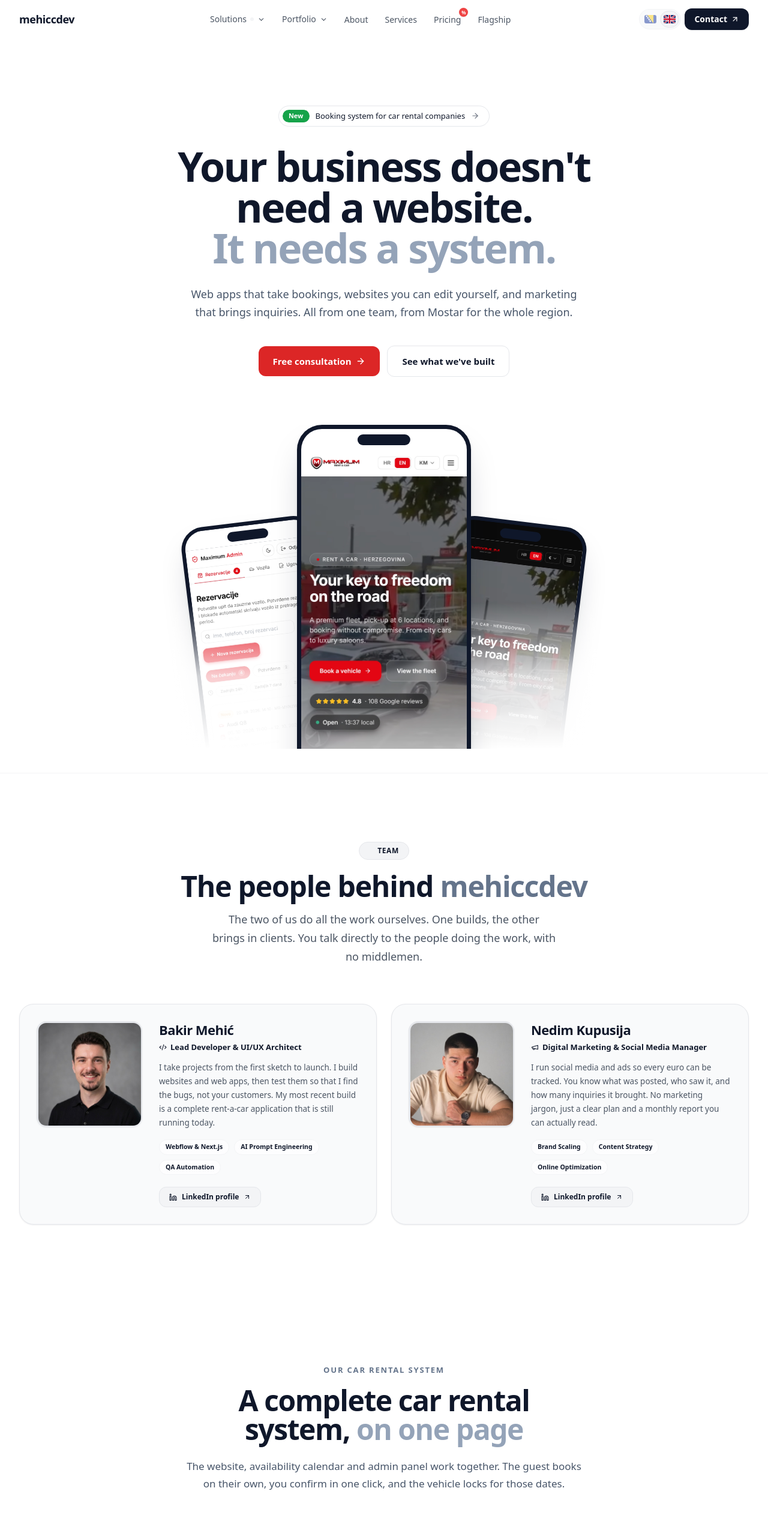
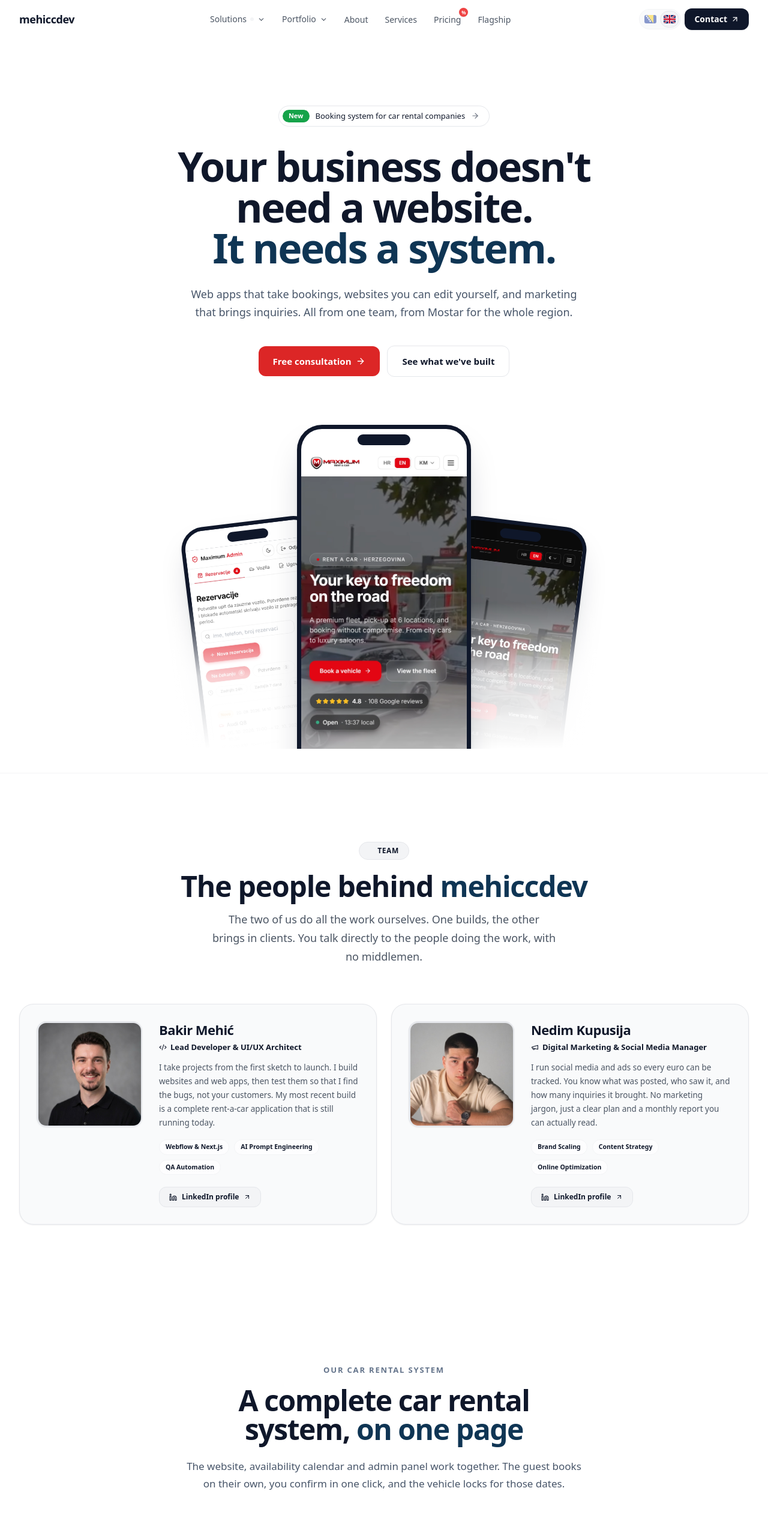
Before and after one commit to Bakeee99/mehiccdev, a Next.js app: page / in a window 1280 px wide. Shown: the top 2550 px of the page at 60% size. Built offline with nearby package versions, Linux system fonts and the light colour scheme.

Commit message:
style: naglasak u naslovima u dubokoj plavoj

```diff
--- a/app/globals.css
+++ b/app/globals.css
@@ -129,6 +129,11 @@ html.light .text-gradient {
   color: #64748B;
   padding-bottom: 0;
 }
+/* Naglašeni dio svih naslova: duboka plava iz prikaza sistema (#0F3554),
+   umjesto sive. Dovoljno je tamna za čitanje, a razlikuje se od crnog
+   ostatka naslova. */
+html.light :is(h1, h2, h3) .text-gradient { color: #0F3554; }
+
 html.light :is(h1, h2, h3) .font-serif {
   font-family: inherit;
   font-style: normal;
--- a/components/sections/Hero.tsx
+++ b/components/sections/Hero.tsx
@@ -140,7 +140,7 @@ export function Hero() {
         >
           {d.h1a}
           {/* drugi dio uvijek u svom redu, i na telefonu */}
-          <span className="block text-[#94A3B8]">{d.h1b}</span>
+          <span className="block text-[#0F3554]">{d.h1b}</span>
         </motion.h1>
 
         {/* ── 3. podnaslov ── */}
--- a/components/sections/SystemDemo.tsx
+++ b/components/sections/SystemDemo.tsx
@@ -124,7 +124,7 @@ export function SystemDemo() {
           </p>
           <h2 className="mt-4 text-[32px] leading-[1.12] sm:text-5xl font-semibold tracking-[-0.03em] text-[#0F172A]"
               style={{ textWrap: "balance" }}>
-            {d.h1} <span className="text-[#94A3B8]">{d.accent}</span>
+            {d.h1} <span className="text-[#0F3554]">{d.accent}</span>
           </h2>
           <p className="mx-auto mt-6 max-w-2xl text-[17px] leading-relaxed text-[#475569]">
             {d.sub}
```
Also changed, not shown: PROCITAJ-ME.txt, pregled-naslova.png (added).
